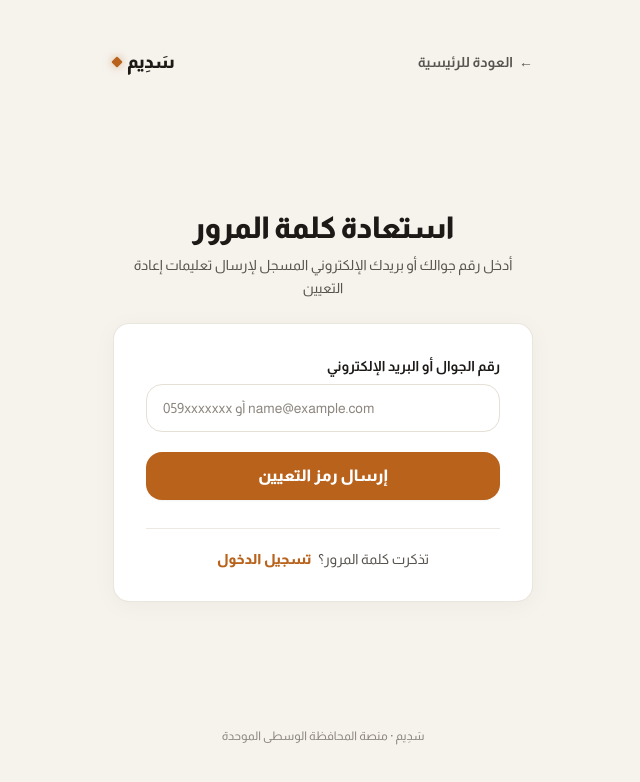
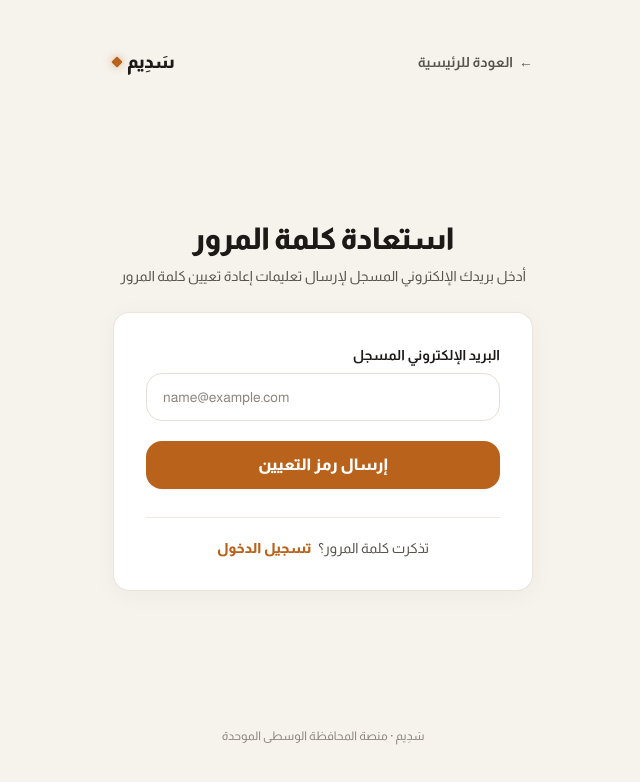
Before and after one commit to Mohammed-Sabbah/sadeem-store, a Next.js app in the folder frontend/: page /auth/forgot-password in a window 1280 px wide. Shown: the top 782 px of the page, without its empty margins (317-957 px from the left). Built offline with nearby package versions, Linux system fonts and the light colour scheme; no server answers.

Commit message:
refactor(auth): align forgot-password copy to email and sync saved addresses in checkout

```diff
--- a/frontend/app/auth/forgot-password/page.tsx
+++ b/frontend/app/auth/forgot-password/page.tsx
@@ -64,7 +64,7 @@ function ForgotPasswordForm() {
             استعادة كلمة المرور
           </h1>
           <p className="text-xs sm:text-sm text-brand-muted mt-2 m-0 leading-relaxed">
-            أدخل رقم جوالك أو بريدك الإلكتروني المسجل لإرسال تعليمات إعادة التعيين
+            أدخل بريدك الإلكتروني المسجل لإرسال تعليمات إعادة تعيين كلمة المرور
           </p>
         </div>
 
@@ -80,7 +80,7 @@ function ForgotPasswordForm() {
                   تم إرسال التعليمات بنجاح
                 </h2>
                 <p className="text-xs sm:text-sm text-brand-muted mt-2 leading-relaxed max-w-sm mx-auto m-0">
-                  أرسلنا رابط إعادة تعيين كلمة المرور إلى ({identifier}). يرجى التحقق من رسائلك للمتابعة.
+                  أرسلنا رابط إعادة تعيين كلمة المرور إلى بريدك الإلكتروني ({identifier}). يرجى التحقق من صندوق الوارد.
                 </p>
               </div>
 
@@ -104,12 +104,12 @@ function ForgotPasswordForm() {
 
               <div>
                 <label className="block text-xs sm:text-sm font-bold text-brand-dark mb-2">
-                  رقم الجوال أو البريد الإلكتروني
+                  البريد الإلكتروني المسجل
                 </label>
                 <input
-                  type="text"
+                  type="email"
                   required
-                  placeholder="059xxxxxxx أو name@example.com"
+                  placeholder="name@example.com"
                   value={identifier}
                   onChange={(e) => setIdentifier(e.target.value)}
                   className="w-full h-12 px-4 rounded-lg border border-brand-border bg-white text-sm text-brand-dark outline-none focus:border-brand-primary focus:ring-1 focus:ring-brand-primary transition-all font-almarai placeholder:text-brand-subtle"
--- a/frontend/app/checkout/page.tsx
+++ b/frontend/app/checkout/page.tsx
@@ -141,6 +141,23 @@ export default function CheckoutPage() {
         setJawwalPhone(user.phone);
       }
       if (user.city) setSelectedCity(user.city);
+      if (user.addresses && user.addresses.length > 0) {
+        const mapped: SavedAddress[] = user.addresses.map((a, idx) => ({
+          id: a._id || `user-addr-${idx}`,
+          tag: a.label || 'المنزل',
+          recipientName: user.name,
+          phone: a.phone || user.phone || '',
+          governorateId: 'central',
+          governorateName: a.governorate || 'المحافظة الوسطى',
+          city: a.city || 'دير البلح',
+          details: a.detailedAddress,
+          isDefault: a.isDefault,
+        }));
+        setSavedAddresses(mapped);
+        const def = mapped.find((m) => m.isDefault);
+        if (def) setSelectedAddressId(def.id);
+        else setSelectedAddressId(mapped[0].id);
+      }
     }
   }, [user]);
 
```
